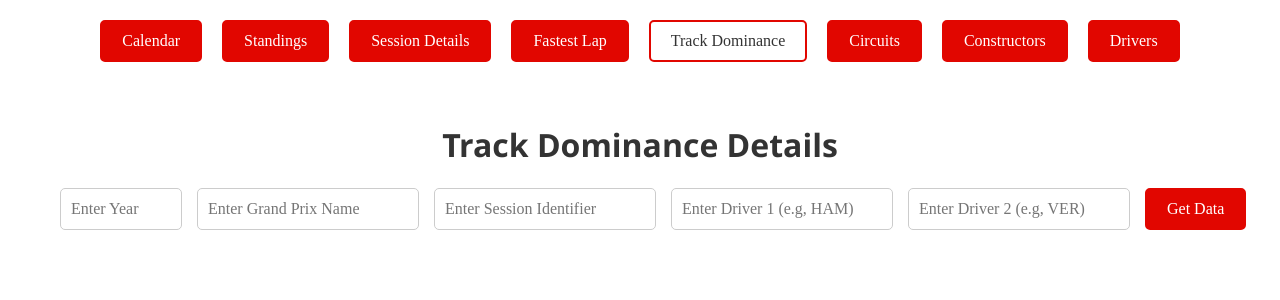
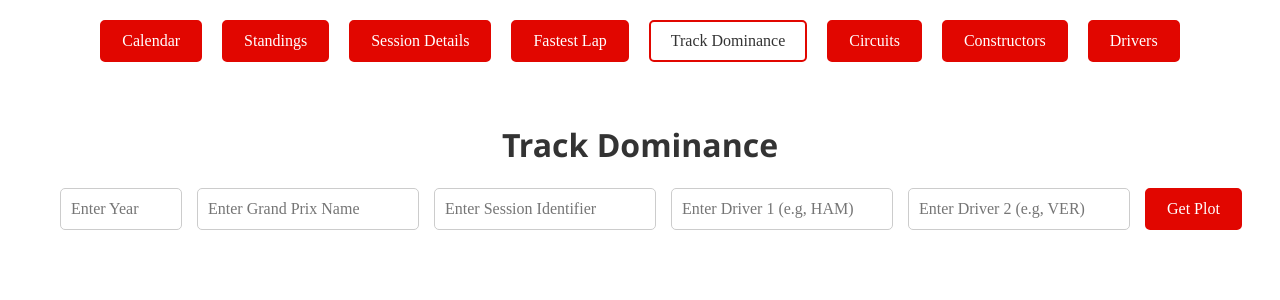
Before and after one commit to vighnesh-radhakrishnan/anemoi, a React (Create React App) app in the folder frontend/: page / in a window 1280 px wide. Both pictures are taken after a click on the element "Track Dominance". Shown: the top 300 px of the page. Built offline with nearby package versions, Linux system fonts and the light colour scheme.

Commit message:
text heading change

```diff
--- a/frontend/src/Components/TrackDominance.js
+++ b/frontend/src/Components/TrackDominance.js
@@ -54,7 +54,7 @@ const TrackDominance = () => {
 
   return (
     <PageWrapper>
-      <h1>Track Dominance Details</h1>
+      <h1>Track Dominance</h1>
 
       <FormWrapper
         onSubmit={handleSubmit}
@@ -97,7 +97,7 @@ const TrackDominance = () => {
           onChange={handleDriver2Change}
           required
         />
-        <button type="submit">Get Data</button>
+        <button type="submit">Get Plot</button>
       </FormWrapper>
 
       {loading && (
```
